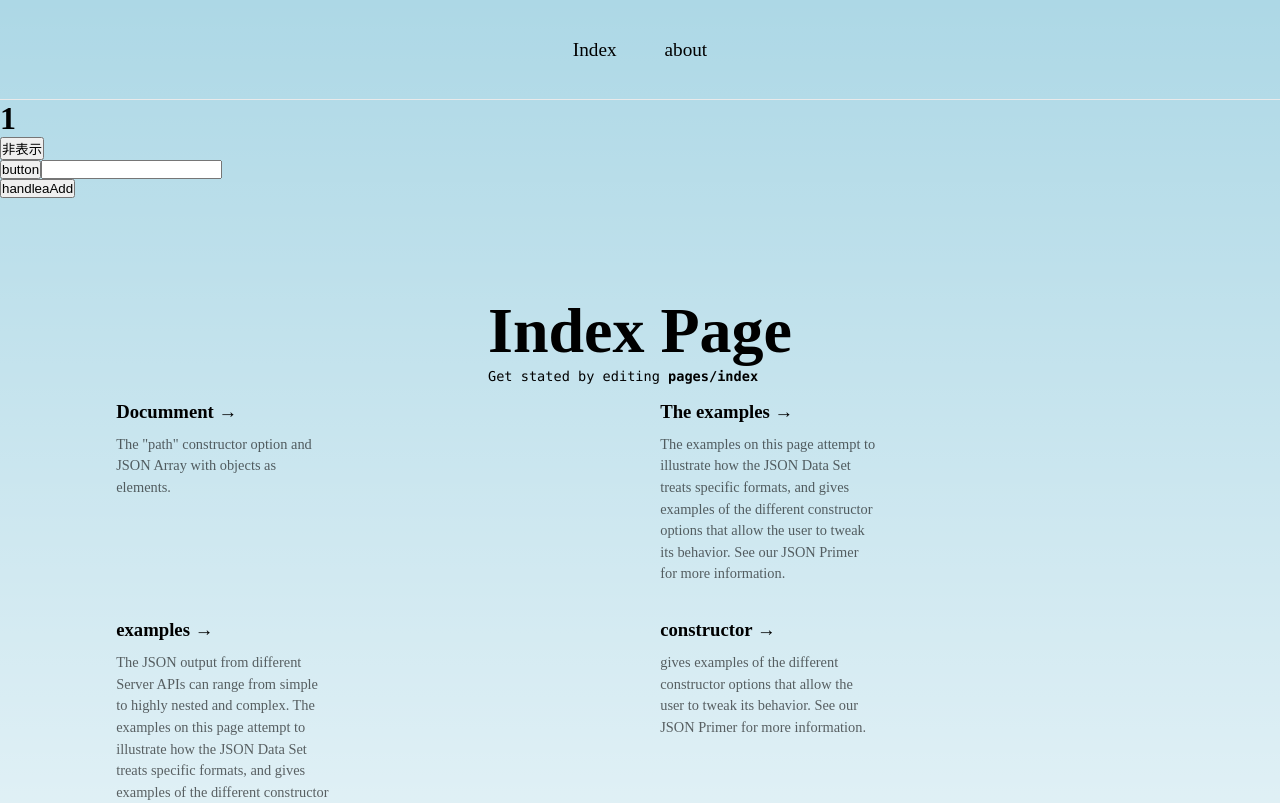
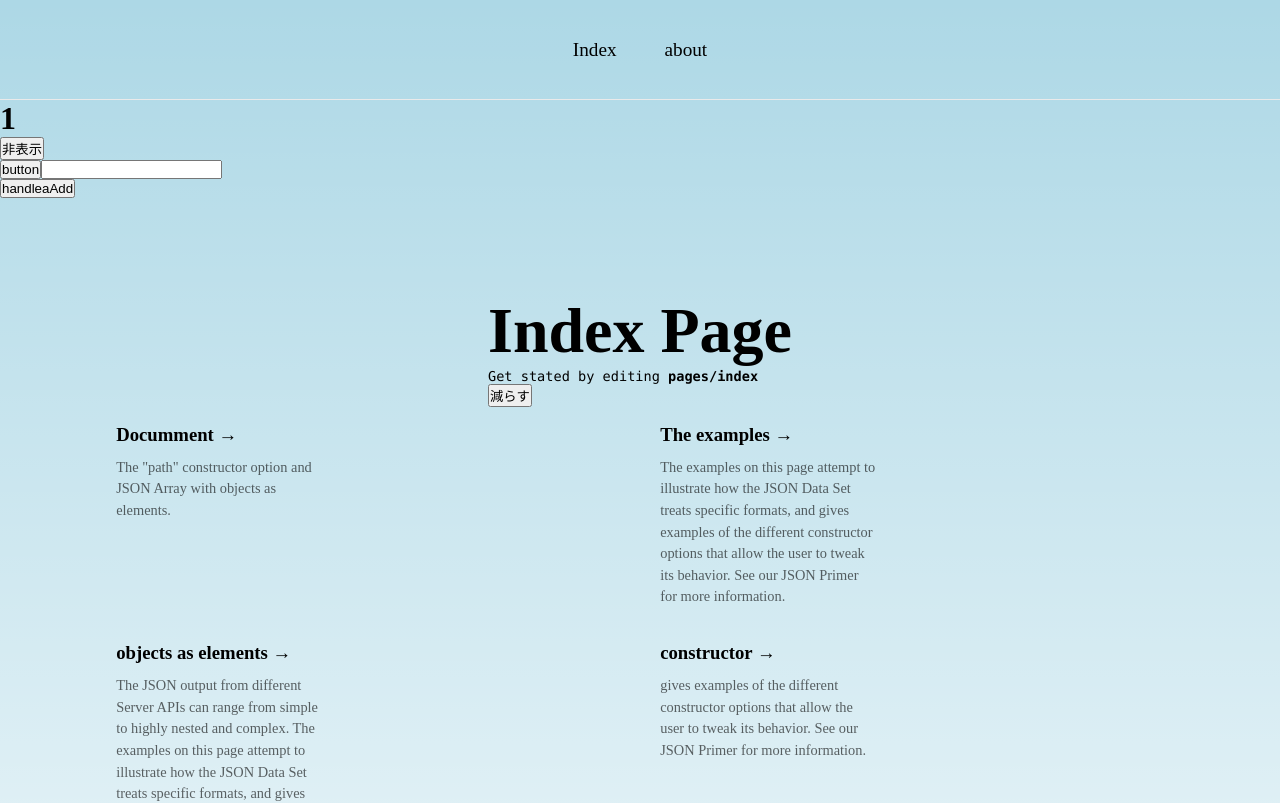
Before and after one commit to sickboy0001/sima-react-test, a Next.js app: page / in a window 1280 px wide. Shown: the top 803 px of the page. Built offline with nearby package versions, Linux system fonts and the light colour scheme.

Commit message:
2回目、リフトアップ各種

```diff
--- a/src/components/Headline/index.tsx
+++ b/src/components/Headline/index.tsx
@@ -1,11 +1,7 @@
 import styles from 'src/components/Headline/Headline.module.css';
 
-type thisprops = {
-    page: string;
-    children: React.ReactNode;
-  };
 
-export function Headline(props:thisprops) {
+export function Headline(props:any) {
     // console.log(props);
     return (
         <div>
@@ -15,6 +11,9 @@ export function Headline(props:thisprops) {
             <p className={styles.description}>
                 Get stated by editing  {props.children}
             </p>
+            <div>
+            <button onClick={props.handleReduce}>減らす</button>
+            </div>
         </div>
     )
   };
--- a/src/components/Links/index.tsx
+++ b/src/components/Links/index.tsx
@@ -1,33 +1,20 @@
+
 import styles from 'src/components/Links/Links.module.css'
 
-const ITEMS = [
-    {
-        href:""
-        ,title:"Documment →"
-        ,description:'The "path" constructor option and JSON Array with objects as elements.'
-    },{
-        href:""
-        ,title:"The examples →"
-        ,description:' The examples on this page attempt to illustrate how the JSON Data Set treats specific formats, and gives examples of the different constructor options that allow the user to tweak its behavior. See our JSON Primer for more information.'
-    },{
-        href:""
-        ,title:"examples →"
-        ,description:'The JSON output from different Server APIs can range from simple to highly nested and complex. The examples on this page attempt to illustrate how the JSON Data Set treats specific formats, and gives examples of the different constructor options that allow the user to tweak its behavior. See our JSON Primer for more information.'
-    },{
-        href:""
-        ,title:"constructor →"
-        ,description:'gives examples of the different constructor options that allow the user to tweak its behavior. See our JSON Primer for more information.'
-    },{
-        href:""
-        ,title:"extract →"
-        ,description:'If the data you want to extract out is not at the top-level of the JSON object, you can tell the JSON data set where to find it by using the "path" constructor option. In this example, we want to extract out all of the "batter" data: '
-    },
-]
+interface Link {
+    title: string;
+    link: string;
+  }
 
-export function Links() {
+  interface LinksProps {
+    items: Link[];
+    handleReduce: () => void;
+  }
+export function Links({items , handleReduce}:LinksProps): JSX.Element {
+
     return (
       <div className={styles.grid}>
-        {ITEMS.map(item  => {
+        {items.map((item:any)  => {
             return(
                 <a key={item.title} href={item.href} className={styles.card}>
                 <h3 className={styles.title}>{item.title}</h3>
@@ -39,6 +26,6 @@ export function Links() {
 
         })}
 
-     </div>
+    </div>
     )
   }
--- a/src/components/Main/index.tsx
+++ b/src/components/Main/index.tsx
@@ -1,19 +1,51 @@
 import styles from 'src/components/Main/Main.module.css'
 import { Headline } from 'src/components/Headline'
 import { Links } from 'src/components/Links'
-import { useEffect } from 'react'
+import { useCallback, useEffect, useState } from 'react'
+
+
+const ITEMS = [
+  {
+      href:""
+      ,title:"Documment →"
+      ,description:'The "path" constructor option and JSON Array with objects as elements.'
+  },{
+      href:""
+      ,title:"The examples →"
+      ,description:' The examples on this page attempt to illustrate how the JSON Data Set treats specific formats, and gives examples of the different constructor options that allow the user to tweak its behavior. See our JSON Primer for more information.'
+  },{
+      href:""
+      ,title:"objects as elements →"
+      ,description:'The JSON output from different Server APIs can range from simple to highly nested and complex. The examples on this page attempt to illustrate how the JSON Data Set treats specific formats, and gives examples of the different constructor options that allow the user to tweak its behavior. See our JSON Primer for more information.'
+  },{
+      href:""
+      ,title:"constructor →"
+      ,description:'gives examples of the different constructor options that allow the user to tweak its behavior. See our JSON Primer for more information.'
+  },{
+      href:""
+      ,title:"extract →"
+      ,description:'If the data you want to extract out is not at the top-level of the JSON object, you can tell the JSON data set where to find it by using the "path" constructor option. In this example, we want to extract out all of the "batter" data: '
+  },
+]
+
 
 type thisprops ={
   page:string
 }
 export function Main(props:thisprops) {
+  const [items,setItems] = useState(ITEMS);
+  const handleReduce = useCallback(()=>{
+      setItems(prevItems=>{
+          return prevItems.slice(0,prevItems.length-1)
+      })
+  },[])
 
   return (
       <main className={`${styles.main} `}>
-        <Headline page={props.page}>
+        <Headline page={props.page} handleReduce={handleReduce}>
             <code className={styles.code}> pages/{props.page} </code>
         </Headline>
-        <Links/>
+        <Links items={items} handleReduce={handleReduce}/>
       </main>
   )
 }
```
